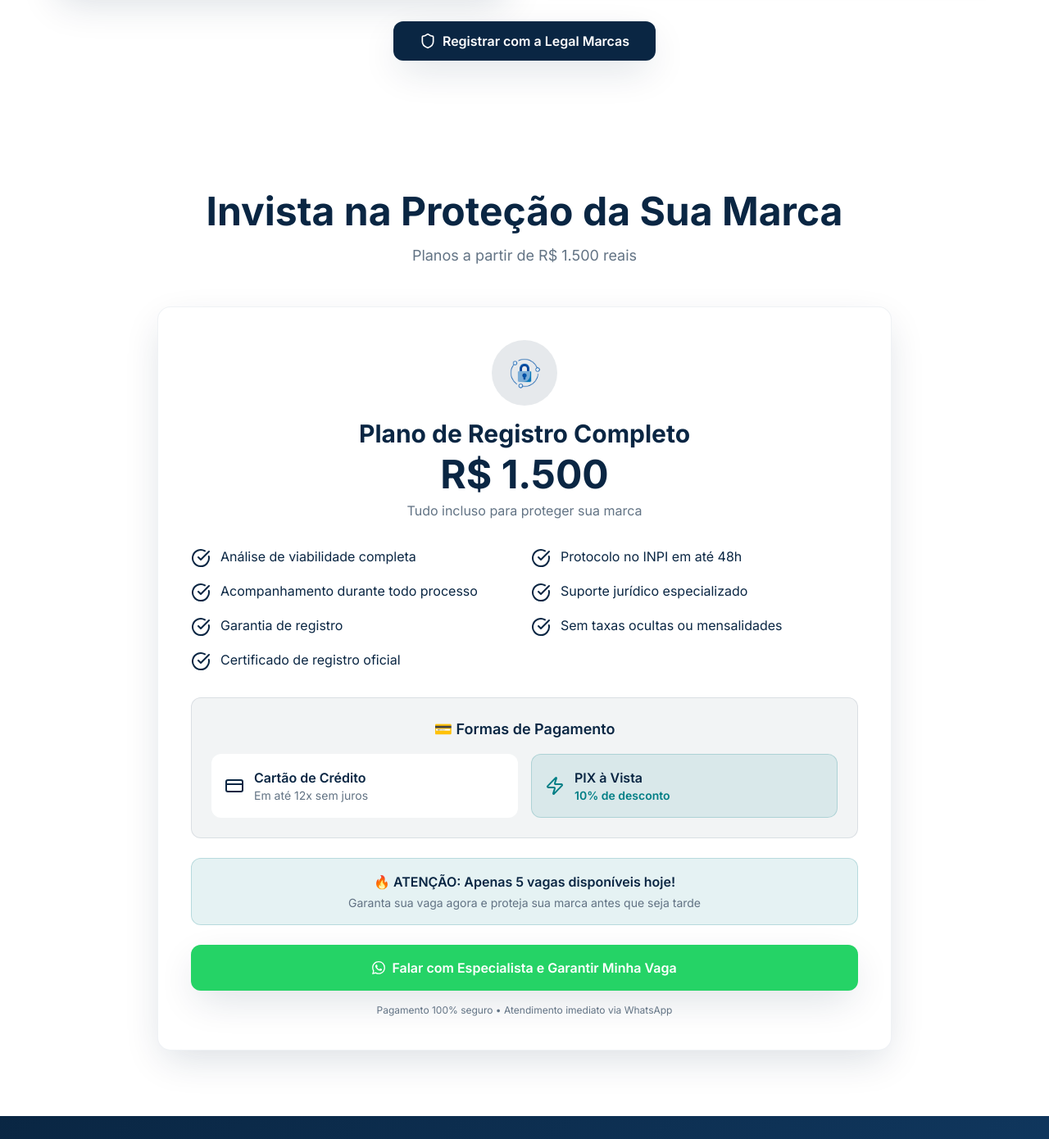
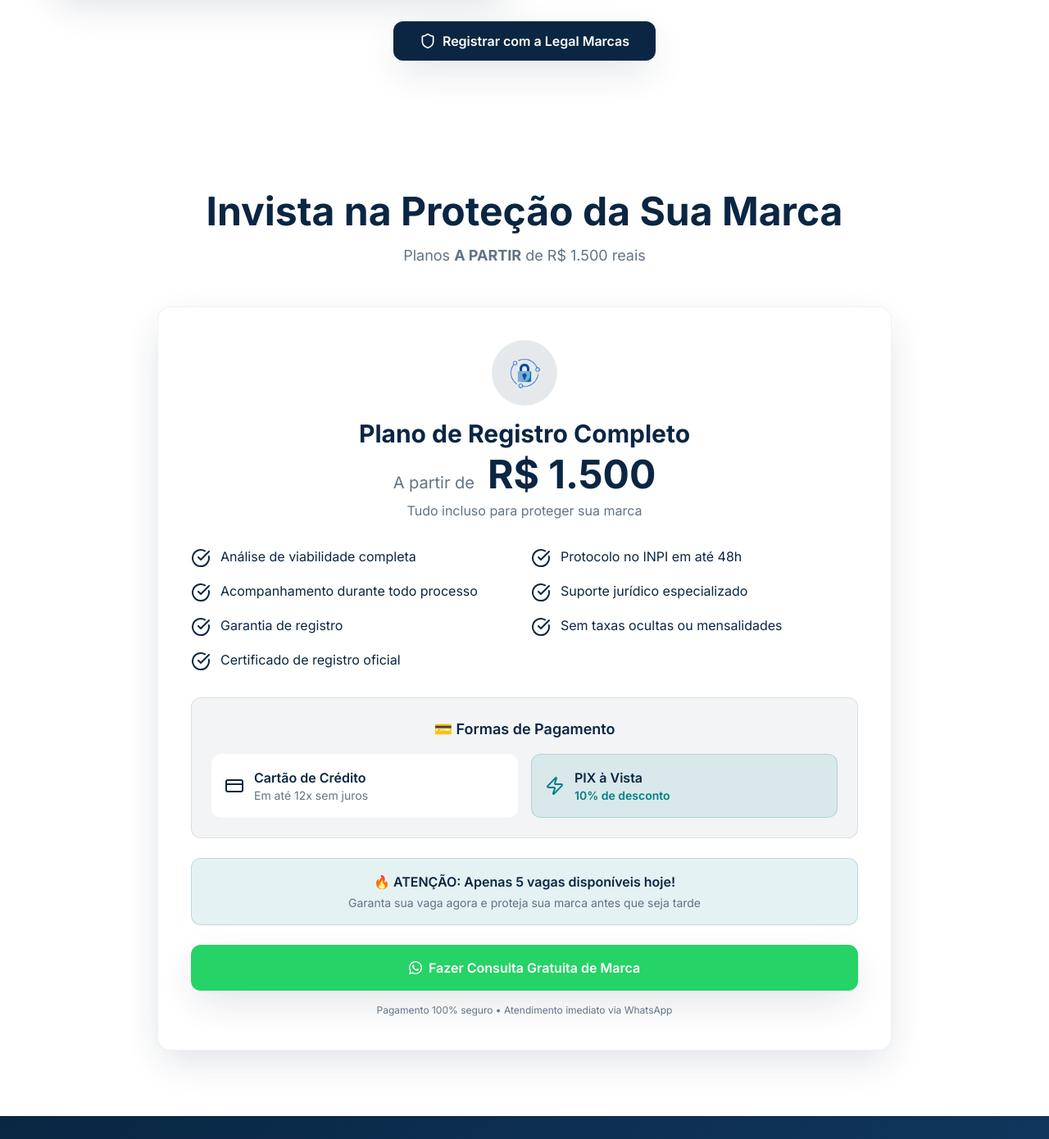
Before and after one commit to gustavopelicioniii-rgb/LEGAL-MARK---PROJETO-JULIA-E-GUSTAVO, a React (Vite) app: page / in a window 1280 px wide. Shown: the part 4429-5819 px from the top of the page at 82% size. Built offline with nearby package versions, Linux system fonts and the light colour scheme; the HTML template or start-up script is replaced by a standard one.

Commit message:
Refactor pricing and CTA sections

```diff
--- a/src/components/PricingSection.tsx
+++ b/src/components/PricingSection.tsx
@@ -25,7 +25,7 @@ const PricingSection = () => {
             Invista na Proteção da Sua Marca
           </h2>
           <p className="text-base sm:text-lg text-muted-foreground max-w-2xl mx-auto">
-            Planos a partir de R$ 1.500 reais
+            Planos <strong>A PARTIR</strong> de R$ 1.500 reais
           </p>
         </div>
 
@@ -39,6 +39,7 @@ const PricingSection = () => {
                 Plano de Registro Completo
               </h3>
               <div className="flex items-baseline justify-center gap-2 mb-2">
+                <span className="text-lg sm:text-xl text-muted-foreground mr-2">A partir de</span>
                 <span className="text-3xl sm:text-4xl lg:text-5xl font-bold text-primary">
                   R$ 1.500
                 </span>
@@ -104,7 +105,7 @@ const PricingSection = () => {
                 <svg className="w-5 h-5 flex-shrink-0" fill="currentColor" viewBox="0 0 24 24">
                   <path d="M17.472 14.382c-.297-.149-1.758-.867-2.03-.967-.273-.099-.471-.148-.67.15-.197.297-.767.966-.94 1.164-.173.199-.347.223-.644.075-.297-.15-1.255-.463-2.39-1.475-.883-.788-1.48-1.761-1.653-2.059-.173-.297-.018-.458.13-.606.134-.133.298-.347.446-.52.149-.174.198-.298.298-.497.099-.198.05-.371-.025-.52-.075-.149-.669-1.612-.916-2.207-.242-.579-.487-.5-.669-.51-.173-.008-.371-.01-.57-.01-.198 0-.52.074-.792.372-.272.297-1.04 1.016-1.04 2.479 0 1.462 1.065 2.875 1.213 3.074.149.198 2.096 3.2 5.077 4.487.709.306 1.262.489 1.694.625.712.227 1.36.195 1.871.118.571-.085 1.758-.719 2.006-1.413.248-.694.248-1.289.173-1.413-.074-.124-.272-.198-.57-.347m-5.421 7.403h-.004a9.87 9.87 0 01-5.031-1.378l-.361-.214-3.741.982.998-3.648-.235-.374a9.86 9.86 0 01-1.51-5.26c.001-5.45 4.436-9.884 9.888-9.884 2.64 0 5.122 1.03 6.988 2.898a9.825 9.825 0 012.893 6.994c-.003 5.45-4.437 9.884-9.885 9.884m8.413-18.297A11.815 11.815 0 0012.05 0C5.495 0 .16 5.335.157 11.892c0 2.096.547 4.142 1.588 5.945L.057 24l6.305-1.654a11.882 11.882 0 005.683 1.448h.005c6.554 0 11.89-5.335 11.893-11.893a11.821 11.821 0 00-3.48-8.413z"/>
                 </svg>
-                <span>Falar com Especialista e Garantir Minha Vaga</span>
+                <span>Fazer Consulta Gratuita de Marca</span>
               </a>
             </Button>
 
```
